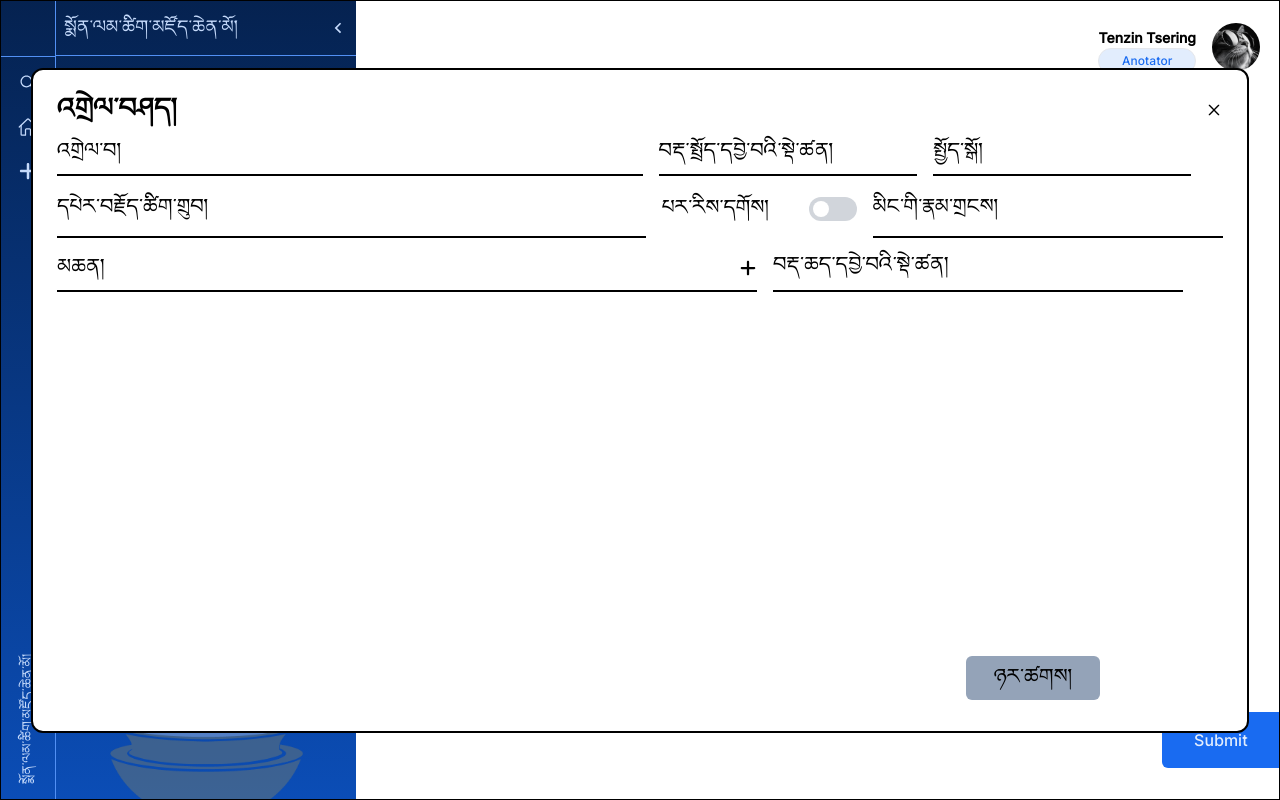
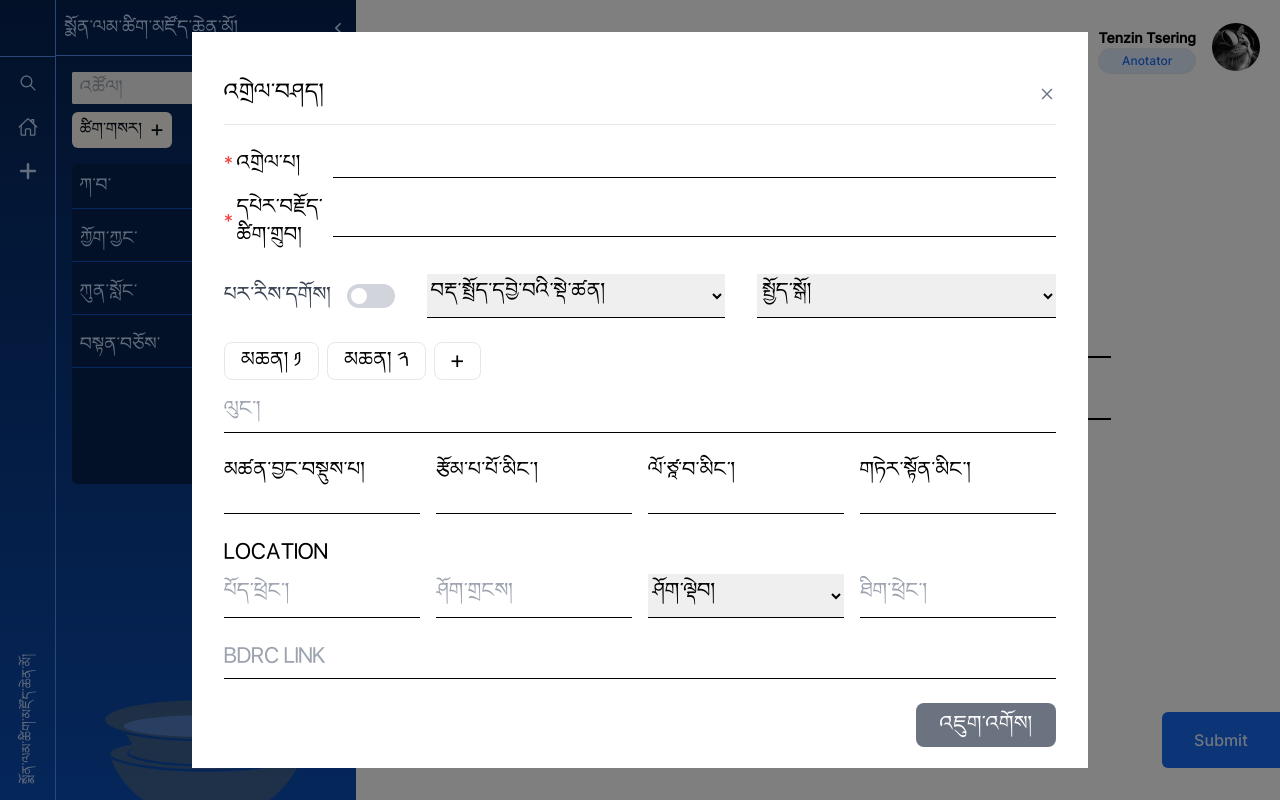
Before and after one commit to OpenPecha/monlam-dictionary-editor, a React (Vite) app: page /Tsigsar in a window 1280 px wide. Both pictures are taken after typing "Sample" into the empty fields and a click on the button "འགྲེལ་བཤད།". Built offline with nearby package versions, Linux system fonts and the light colour scheme.

Commit message:
modal based from claude

```diff
--- a/src/Components/Delshey/Delshey.tsx
+++ b/src/Components/Delshey/Delshey.tsx
@@ -1,91 +1,190 @@
-import React, { useState } from 'react'
-import DropDown from '../Dropdown/DropDown';
-import Chen from './Chen';
-import PechaPopup from './PechaPopup';
-import AuthorPopup from './AuthorPopup';
-import { Props } from '../../types/type';
-import { RxCross2,FaPlus } from '../../utils/Icons';
+import { useForm } from "react-hook-form";
+import { RxCross2 } from "../../utils/Icons";
 
+interface DelsheyProps {
+  onClose: () => void;
+}
 
-const Delshey: React.FC<Props> = ( {popup, setPopup} ) => {
-    const dummydropdown1 = ['NOUN', 'VERB', 'PRONOUN'];
-    const dummydropdown2= ['DUMMY', 'DUMMY', 'DUMMY'];
-    const dummydropdown3=['RELIGIOUS', 'TEXTBOOK', 'SCIENCE'];
+const Delshey = ({ onClose }: DelsheyProps) => {
+  const { register } = useForm();
 
-    const [newChen, setNewChen] = useState<boolean>(false);
-    const [pechaPopup, setPechaPopup] = useState<boolean>(false);
-    const [authorPopup, setAuthorPopup] = useState<boolean>(false);
-    const [dropDown1, setDropDown1] = useState<boolean>(false);
-    const [dropDownSelected1, setDropDownSelected1] = useState<string>('');
-    const [dropDown2, setDropDown2] = useState<boolean>(false);
-    const [dropDownSelected2, setDropDownSelected2] = useState<string>('');
-    const [dropDown3, setDropDown3] = useState<boolean>(false);
-    const [dropDownSelected3, setDropDownSelected3] = useState<string>('');
-    const [dropDown4, setDropDown4] = useState<boolean>(false);
-    const [dropDownSelected4, setDropDownSelected4] = useState<string>('');
+  const handleBackdropClick = (e: React.MouseEvent<HTMLDivElement>) => {
+    if (e.target === e.currentTarget) {
+      onClose();
+    }
+  };
 
   return (
-        <div className='border font-monlam text-lg border-black fixed inset-0 flex items-center justify-center bg-grey-800 bg-opacity-50 z-50'>
-            <div className=' bg-white border-black border-2 p-6 rounded-xl w-fit h-5/6 overflow-scroll'>
-                <div className=' flex justify-between'>
-                    <p className='text-2xl font-bold'>འགྲེལ་བཤད།</p>
-                    <button onClick={() => setPopup([false,false,false])}><RxCross2/></button>
+    <div
+      className="fixed z-40 inset-0 bg-black/50 flex items-start justify-center overflow-hidden"
+      onClick={handleBackdropClick}
+    >
+      <div className="bg-white relative w-full max-w-4xl mx-4 my-8 max-h-[calc(100vh-4rem)] overflow-y-auto">
+        <div className="p-8">
+          {/* Header */}
+          <div className="flex justify-between items-center border-b border-gray-200 py-4 sticky top-0 bg-white">
+            <h2 className="text-xl font-monlam">འགྲེལ་བཤད།</h2>
+            <button
+              onClick={onClose}
+              className="text-gray-500 hover:text-gray-700"
+            >
+              <RxCross2 />
+            </button>
           </div>
-                <div className=' flex'>
-                    <div className=' flex items-center border-b-2 border-black mt-3 pb-2 '>
-                        <label>འགྲེལ་བ།</label>
-                        <input className=' ml-3 outline-none  w-[510px]'/>
+
+          {/* Form Content */}
+          <form className="mt-6 space-y-6">
+            {/* First Row - Required Fields */}
+            <div className="space-y-4">
+              <div className="flex items-center">
+                <label className="text-red-500 mr-1">*</label>
+                <label className="w-24">འགྲེལ་པ།</label>
+                <input
+                  className="flex-1 border-b border-black outline-none"
+                  {...register("explanation", { required: true })}
+                />
               </div>
-                    <div className=' flex items-center border-b-2 border-black mt-3 ml-4 pb-2 '>
-                        <label className=' w-64 cursor-pointer' onClick={() => setDropDown1(pre => !pre)}>བརྡ་སྤྲོད་དབྱེ་བའི་སྡེ་ཚན།</label>
-                        {dropDown1 ? <div className=' absolute z-50 mt-10'><DropDown options={dummydropdown1} setSelect={setDropDownSelected1} setOpen={setDropDown1} /> </div> : ''}
-                        <p className=' ml-[2px]'>{dropDownSelected1}</p>
-                    </div>
-                    <div className=' flex items-center border-b-2 border-black mt-3 ml-4 pb-2'>
-                        <label className=' w-64 cursor-pointer' onClick={() => setDropDown2(pre => !pre)}>སྤྱོད་སྒོ།</label>
-                        {dropDown2 ? <div className=' absolute z-50 mt-10'><DropDown options={dummydropdown2} setSelect={setDropDownSelected2} setOpen={setDropDown2} /> </div> : ''}
-                        <p className=' ml-[2px]'>{dropDownSelected2}</p>
+              <div className="flex items-center">
+                <label className="text-red-500 mr-1">*</label>
+                <label className="w-24">དཔེར་བརྗོད་ཚིག་གྲུབ།</label>
+                <input
+                  className="flex-1 border-b border-black outline-none"
+                  {...register("example", { required: true })}
+                />
               </div>
             </div>
-                <div className='flex'>
-                    <div className=' flex items-center border-b-2 border-black mt-3 pb-2 '>
-                        <label>དཔེར་བརྗོད་ཚིག་གྲུབ།</label>
-                        <input className=' ml-2 outline-none mt-2 text-2xl w-[430px]'/>
-                    </div>
-                    <div className=' flex items-center mt-3 ml-4 pb-2 '>
-                        <label>པར་རིས་དགོས།</label>
-                        <div className=" ml-10 mt-0 flex items-center justify-center">
+
+            {/* Second Row - Toggle and Dropdowns */}
+            <div className="flex space-x-8 items-center">
+              <div className="flex items-center space-x-4">
+                <span className="text-gray-700">པར་རིས་དགོས།</span>
                 <label className="relative inline-block w-12 h-6 cursor-pointer">
-                            <input type="checkbox" className="sr-only peer" />
-                            <span className="block w-full h-full bg-gray-300 rounded-full peer-checked:bg-blue-500"></span>
-                            <span className="absolute left-1 top-1 w-4 h-4 bg-white rounded-full transition peer-checked:translate-x-6"></span>
+                  <input
+                    type="checkbox"
+                    className="sr-only peer"
+                    {...register("toggle")}
+                  />
+                  <span className="absolute inset-0 bg-gray-300 rounded-full transition-colors duration-300 ease-in-out peer-checked:bg-blue-500" />
+                  <span className="absolute left-1 top-1 w-4 h-4 bg-white rounded-full transition-transform duration-300 ease-in-out peer-checked:translate-x-6" />
                 </label>
               </div>
+              <div className="flex-1">
+                <select
+                  className="w-full border-b border-black outline-none pb-2"
+                  {...register("dropdown1")}
+                >
+                  <option value="">བརྡ་སྤྲོད་དབྱེ་བའི་སྡེ་ཚན།</option>
+                </select>
               </div>
-                    <div className=' flex items-center border-b-2 border-black mt-3 ml-4 pb-2 w-[350px]'>
-                        <label className='cursor-pointer' onClick={() => setDropDown3(pre => !pre)}>མིང་གི་རྣམ་གྲངས།</label>
-                        {dropDown3 ? <div className=' absolute z-50 mt-10'><DropDown options={dummydropdown2} setSelect={setDropDownSelected3} setOpen={setDropDown3} /> </div> : ''}
-                        <p className=' ml-[2px]'>{dropDownSelected3}</p>
+              <div className="flex-1">
+                <select
+                  className="w-full border-b border-black outline-none pb-2"
+                  {...register("dropdown2")}
+                >
+                  <option value="">སྤྱོད་སྒོ།</option>
+                </select>
               </div>
             </div>
-                <div className=' flex'>
-                    <div className=' flex items-center justify-between border-b-2 border-black mt-4 pb-2 w-[700px]'>
-                        <label>མཆན།</label>
-                        <p className=' ml-5 cursor-pointer' onClick={() => setNewChen(true)}><FaPlus/></p>
+
+            {/* Third Row - Tabs and Content */}
+            <div>
+              <div className="flex space-x-2">
+                <button className="border rounded-lg px-4 py-1">མཆན། ༡</button>
+                <button className="border rounded-lg px-4 py-1">མཆན། ༢</button>
+                <button className="border rounded-lg px-4 py-1 flex items-center">
+                  <span className="text-lg">+</span>
+                </button>
               </div>
-                    <div className=' flex items-center border-b-2 border-black mt-3 ml-4 pb-2 w-[410px]'>
-                        <label className=' cursor-pointer' onClick={() => setDropDown4(pre => !pre)}>བརྡ་ཆད་དབྱེ་བའི་སྡེ་ཚན།</label>
-                        {dropDown4 ? <div className=' absolute z-50 mt-10'><DropDown options={dummydropdown3} setSelect={setDropDownSelected4} setOpen={setDropDown4} /> </div> : ''}
-                        <p className=' ml-[2px]'>{dropDownSelected4}</p>
+              <div className="mt-4">
+                <input
+                  placeholder="ལུང་།"
+                  className="w-full border-b border-black outline-none pb-2"
+                  {...register("content")}
+                />
               </div>
             </div>
-                {newChen ? <Chen /> : ''}
+
+            {/* Bottom Section */}
+            <div className="grid grid-cols-4 gap-4">
+              <div>
+                <label>མཚན་བྱང་བསྡུས་པ།</label>
+                <input
+                  className="w-full border-b border-black outline-none"
+                  {...register("field1")}
+                />
               </div>
-            {pechaPopup ? <PechaPopup /> : ''}
-            {authorPopup ? <AuthorPopup /> : ''}
-            <button className=' fixed bottom-[100px] right-[180px] bg-slate-400 pl-7 pr-7 pt-2 pb-2 rounded-md hover:opacity-80 active:opacity-50 '>ཉར་ཚགས།</button>
+              <div>
+                <label>རྩོམ་པ་པོ་མིང་།</label>
+                <input
+                  className="w-full border-b border-black outline-none"
+                  {...register("field2")}
+                />
               </div>
-  )
-}
+              <div>
+                <label>ལོ་ཙཱ་བ་མིང་།</label>
+                <input
+                  className="w-full border-b border-black outline-none"
+                  {...register("field3")}
+                />
+              </div>
+              <div>
+                <label>གཏེར་སྟོན་མིང་།</label>
+                <input
+                  className="w-full border-b border-black outline-none"
+                  {...register("field4")}
+                />
+              </div>
+            </div>
 
-export default Delshey
+            {/* Location Fields */}
+            <div>
+              <label className="block mb-2">LOCATION</label>
+              <div className="grid grid-cols-4 gap-4">
+                <input
+                  placeholder="པོད་ཕྲེང་།"
+                  className="border-b border-black outline-none pb-2"
+                  {...register("location1")}
+                />
+                <input
+                  placeholder="ཤོག་གྲངས།"
+                  className="border-b border-black outline-none pb-2"
+                  {...register("location2")}
+                />
+                <select
+                  className="border-b border-black outline-none pb-2"
+                  {...register("location3")}
+                >
+                  <option value="">ཤོག་ལྡེབ།</option>
+                  <option value="">ས་</option>
+                  <option value="">ན་</option>
+                </select>
+                <input
+                  placeholder="ཐིག་ཕྲེང་།"
+                  className="border-b border-black outline-none pb-2"
+                  {...register("location4")}
+                />
+              </div>
+            </div>
+            <div>
+              <input
+                placeholder="BDRC LINK"
+                className="w-full border-b border-black outline-none pb-2"
+                {...register("bdrcLink")}
+              />
+            </div>
+            <div className="flex justify-end">
+              <button
+                type="submit"
+                className="bg-gray-500 text-white px-6 py-2 rounded-lg hover:bg-gray-600"
+              >
+                འཇུག་འགོས།
+              </button>
+            </div>
+          </form>
+        </div>
+      </div>
+    </div>
+  );
+};
+
+export default Delshey;
--- a/src/Pages/Parkhang.tsx
+++ b/src/Pages/Parkhang.tsx
@@ -45,7 +45,7 @@ const Parkhang = () => {
   };
 
   return (
-    <div className="font-monlam sm:p-12 p-4 ">
+    <div className="font-monlam sm:px-12 p-4 ">
       <img src={logo} alt="Logo" className="w-16 rounded-md" />
       <p className="text-xl font-semibold mt-2">
         སྨོན་ལམ་ཚིག་མཛོད་ཆེན་མོ་རྩོམ་སྒྲིག་མ་ལག
--- a/src/Pages/Tsigsar.tsx
+++ b/src/Pages/Tsigsar.tsx
@@ -9,13 +9,13 @@ import Delshey from "../Components/Delshey/Delshey";
 import Breadcrumb from "../Components/Breadcrumb";
 import Submits from "../Components/Submit";
 import { InputTsigsar } from "../types/type";
-import {FaPlus} from "../utils/Icons";
+import { FaPlus } from "../utils/Icons";
 
 const dummysource = ["གདམ་ཀ་དང་པོ།", "གདམ་ཀ་གཉིས་པ།", "གདམ་ཀ་གསུམ་པ།"];
 const Tsigsar = () => {
   const [sourceOpen, setSourceOpen] = useState<boolean>(false);
   const [sourceSelected, setSourceSelected] = useState<string>("");
-  const [popup, setPopup] = useState<boolean[]>([false, false, false]);
+  const [isDelsheyOpen, setIsDelsheyOpen] = useState<boolean>(false);
 
   function toggleSource() {
     setSourceOpen((pre) => !pre);
@@ -31,12 +31,12 @@ const Tsigsar = () => {
   const onSubmit: SubmitHandler<InputTsigsar> = (data) => {
     console.log(data);
     reset();
-  }
+  };
 
   return (
     <>
-      <div className=" text-lg font-monlam sm:ml-16 ml-2 mt-4">
-        <img src={logo} className=" w-16 rounded-md"/>
+      <div className=" text-lg font-monlam sm:ml-16 ml-2">
+        <img src={logo} className=" w-16 rounded-md" />
         <p className=" text-xl font-semibold mt-2 ">
           སྨོན་ལམ་ཚིག་མཛོད་ཆེན་མོ་རྩོམ་སྒྲིག་མ་ལག
         </p>
@@ -77,7 +77,11 @@ const Tsigsar = () => {
                 onClick={toggleSource}
               >
                 <p>འབྱུང་ཁུངས།</p>
-                { sourceSelected &&<span className=" text-sm border flex items-center justify-center rounded-full px-2 border-black">{sourceSelected}</span>}
+                {sourceSelected && (
+                  <span className=" text-sm border flex items-center justify-center rounded-full px-2 border-black">
+                    {sourceSelected}
+                  </span>
+                )}
               </div>
               <div className=" ml-11">
                 {sourceOpen ? (
@@ -92,15 +96,15 @@ const Tsigsar = () => {
               </div>
             </div>
           </div>
-          {popup[0] ? <Delshey popup={popup} setPopup={setPopup} /> : ""}
           <button
-            className=" flex text-sm p-2 justify-center items-center mt-8 w-fit rounded-md bg-surface-light border space-x-2  transition-all duration-150 hover:opacity-80"
-            onClick={() => setPopup(() => [true, false, false])}
+            className="flex text-sm p-2 justify-center items-center mt-8 w-fit rounded-md bg-surface-light border space-x-2 transition-all duration-150 hover:opacity-80"
+            onClick={() => setIsDelsheyOpen(true)}
           >
-            <p>འགྲེལ་བཤད།</p> <FaPlus className="w-4"/>
+            <p>འགྲེལ་བཤད།</p>
+            <FaPlus className="w-4" />
           </button>
-
-         <Submits/>
+          {isDelsheyOpen && <Delshey onClose={() => setIsDelsheyOpen(false)} />}
+          <Submits />
         </form>
       </div>
     </>
```
Also changed, not shown: 1 other file (tests, documents, lock files or other folders). Lines whose indentation alone changed are shown as unchanged.
